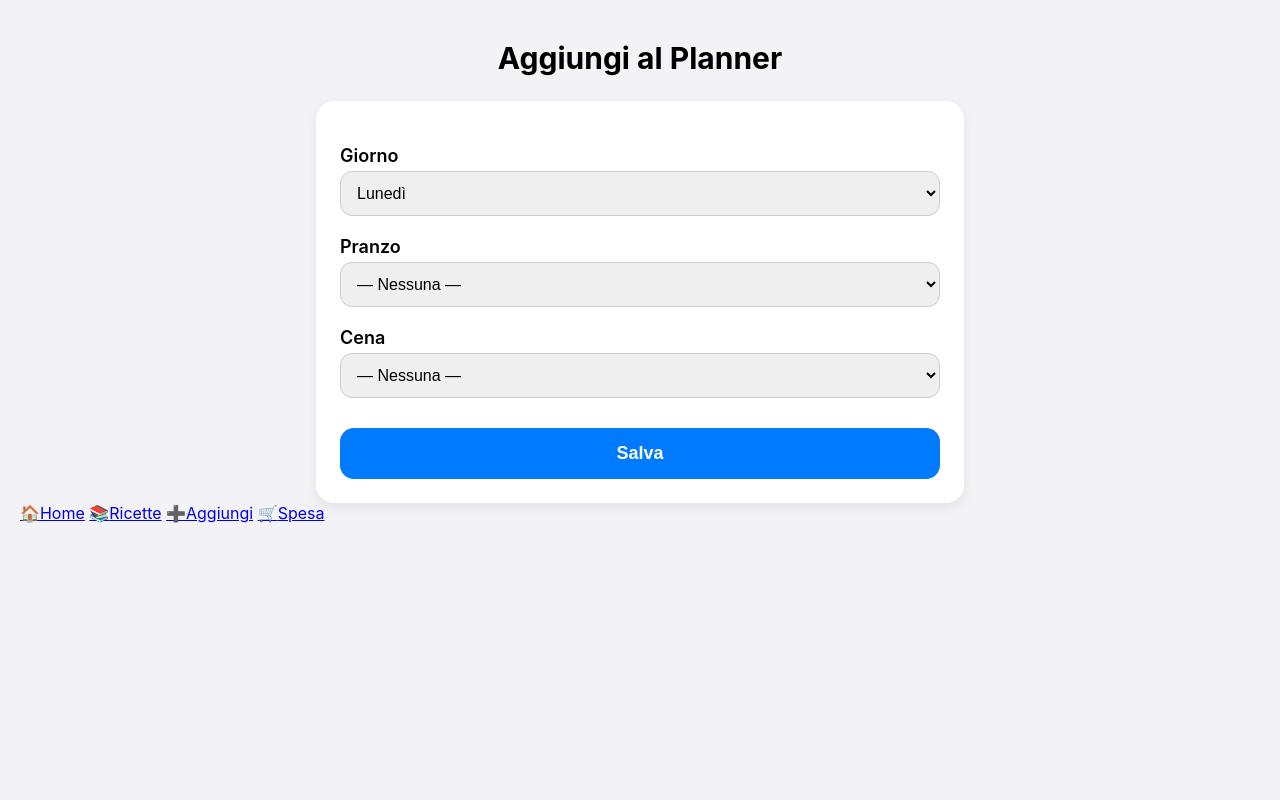
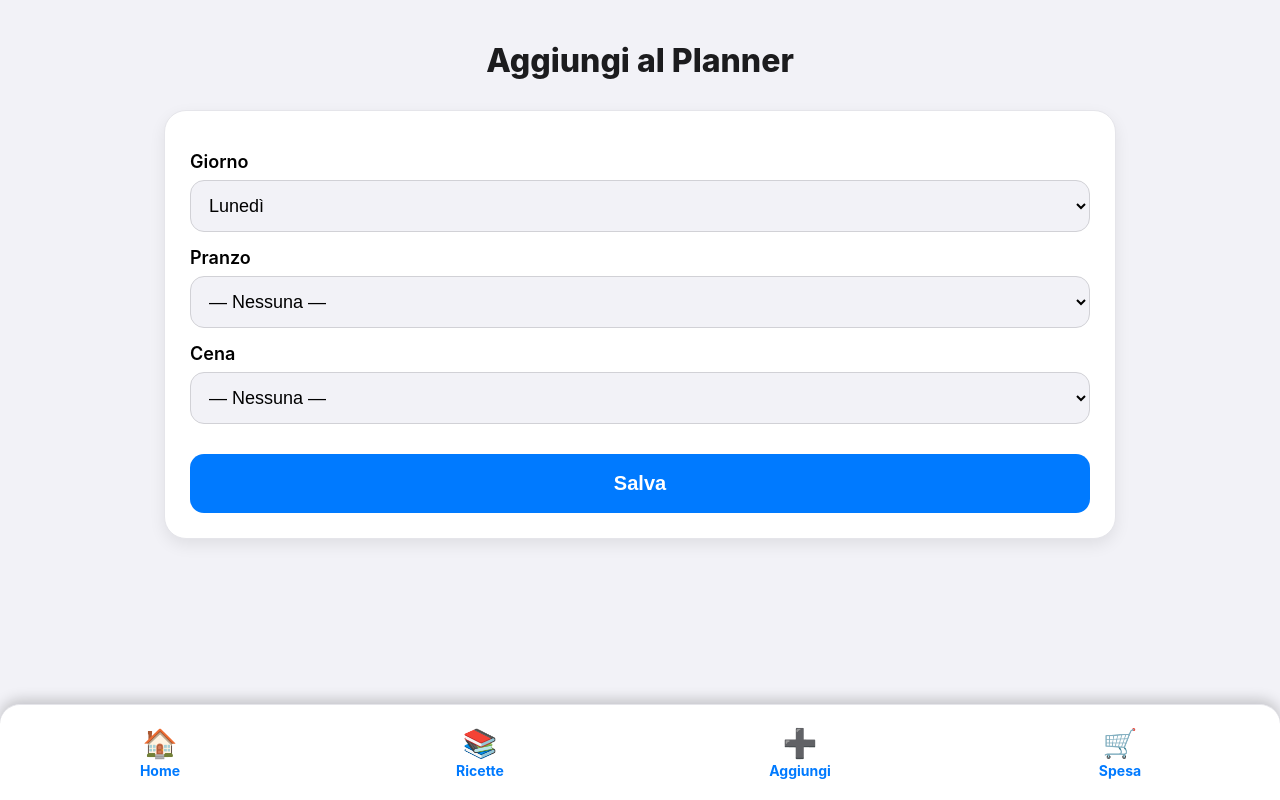
Before and after one commit to baglionegianluca-spec/anti_spreco, a Flask app: page /food-planner/add in a window 1280 px wide. Run offline with Flask 3, Linux system fonts and the light colour scheme; the visitor is signed in with stand-in values (Sample User, id 1); data that the repository does not hold is empty; some libraries are stand-ins or nearby versions.

Commit message:
Modifica pagina ADD + bottone home

```diff
--- a/templates/food_planner.html
+++ b/templates/food_planner.html
@@ -155,7 +155,7 @@
 
 <!-- NAVBAR -->
 <div class="navbar">
-    <a href="/food-planner" class="nav-item">
+    <a href="/" class="nav-item">
         <span class="icon">🏠</span>
         <span class="label">Home</span>
     </a>
--- a/templates/planner.html
+++ b/templates/planner.html
@@ -9,52 +9,96 @@
         body {
             margin: 0;
             padding: 20px;
-            font-family: -apple-system;
+            padding-bottom: 140px; /* spazio per navbar */
+            font-family: -apple-system, BlinkMacSystemFont, "Segoe UI", Roboto;
             background: #F2F2F7;
         }
 
         h1 {
             text-align: center;
-            font-size: 30px;
-            margin-bottom: 25px;
-            font-weight: 700;
+            font-size: 32px;
+            font-weight: 800;
+            margin-bottom: 30px;
+            color: #1C1C1E;
         }
 
         .card {
+            max-width: 900px;
+            margin: auto;
             background: white;
-            padding: 24px;
-            border-radius: 18px;
-            max-width: 600px;
-            margin: auto;
-            box-shadow: 0 4px 12px rgba(0,0,0,0.08);
+            border-radius: 22px;
+            padding: 25px;
+            box-shadow: 0 6px 16px rgba(0,0,0,0.08);
+            border: 1px solid #E5E5EA;
         }
 
         label {
             font-size: 18px;
             font-weight: 600;
-            margin-top: 20px;
             display: block;
+            margin-top: 15px;
+            margin-bottom: 8px;
         }
 
         select {
             width: 100%;
-            padding: 12px;
-            font-size: 16px;
-            margin-top: 5px;
-            border: 1px solid #CCC;
-            border-radius: 12px;
+            padding: 14px;
+            border-radius: 14px;
+            border: 1px solid #D1D1D6;
+            background: #F2F2F7;
+            font-size: 18px;
         }
 
-        button {
+        .btn-save {
+            margin-top: 30px;
             width: 100%;
-            padding: 15px;
-            margin-top: 30px;
             background: #007AFF;
+            padding: 18px;
             border-radius: 14px;
+            border: none;
             color: white;
-            border: none;
-            font-size: 18px;
+            font-size: 20px;
             font-weight: 700;
+            cursor: pointer;
+        }
+
+        /* 🎯 NAVBAR MODERNA */
+        .navbar {
+            position: fixed;
+            bottom: 0;
+            left: 0;
+            right: 0;
+
+            height: 95px;
+            background: #FFFFFF;
+
+            border-radius: 20px 20px 0 0;
+            border-top: 1px solid #E5E5EA;
+            box-shadow: 0 -4px 14px rgba(0,0,0,0.20);
+
+            display: flex;
+            justify-content: space-around;
+            align-items: center;
+
+            z-index: 999;
+        }
+
+        .nav-item {
+            width: 25%;
+            text-align: center;
+            text-decoration: none;
+            color: #007AFF;
+            font-weight: 700;
+        }
+
+        .nav-item .icon {
+            font-size: 28px;
+            display: block;
+        }
+
+        .nav-item .label {
+            font-size: 14px;
+            margin-top: 3px;
         }
     </style>
 </head>
@@ -66,42 +110,57 @@
 <div class="card">
     <form method="POST">
 
+        <!-- Giorno -->
         <label>Giorno</label>
         <select name="day">
             {% for d in days %}
-                <option value="{{ d }}">{{ d }}</option>
+            <option value="{{ d }}">{{ d|capitalize }}</option>
             {% endfor %}
         </select>
 
+        <!-- Pranzo -->
         <label>Pranzo</label>
-        <select name="meal" style="display:none">
-            <option value="pranzo" selected></option>
-        </select>
-        <select name="recipe_id">
-            <option value="">— Nessuna —</option>
+        <select name="meal" id="meal" onchange="document.getElementById('meal_hidden').value=this.value;">
+            <option value="pranzo">— Nessuna —</option>
             {% for r in recipes %}
-                <option value="{{ r.id }}">{{ r.name }}</option>
+            <option value="{{ r.id }}">{{ r.name }}</option>
             {% endfor %}
         </select>
 
+        <!-- Cena -->
         <label>Cena</label>
-        <select name="recipe_id">
-            <option value="">— Nessuna —</option>
+        <select name="meal_cena">
+            <option value="cena">— Nessuna —</option>
             {% for r in recipes %}
-                <option value="{{ r.id }}">{{ r.name }}</option>
+            <option value="{{ r.id }}">{{ r.name }}</option>
             {% endfor %}
         </select>
 
-        <button type="submit">Salva</button>
+        <button class="btn-save">Salva</button>
     </form>
 </div>
 
-<!-- NAVBAR -->
+<!-- NAVBAR UGUALE A TUTTE LE ALTRE -->
 <div class="navbar">
-    <a href="/food-planner" class="nav-item"><span class="icon">🏠</span><span class="label">Home</span></a>
-    <a href="/recipes" class="nav-item"><span class="icon">📚</span><span class="label">Ricette</span></a>
-    <a href="/food-planner/add" class="nav-item"><span class="icon">➕</span><span class="label">Aggiungi</span></a>
-    <a href="/shopping_list" class="nav-item"><span class="icon">🛒</span><span class="label">Spesa</span></a>
+    <a href="/food-planner" class="nav-item">
+        <span class="icon">🏠</span>
+        <span class="label">Home</span>
+    </a>
+
+    <a href="/recipes" class="nav-item">
+        <span class="icon">📚</span>
+        <span class="label">Ricette</span>
+    </a>
+
+    <a href="/food-planner/add" class="nav-item">
+        <span class="icon">➕</span>
+        <span class="label">Aggiungi</span>
+    </a>
+
+    <a href="/shopping_list" class="nav-item">
+        <span class="icon">🛒</span>
+        <span class="label">Spesa</span>
+    </a>
 </div>
 
 </body>
```
